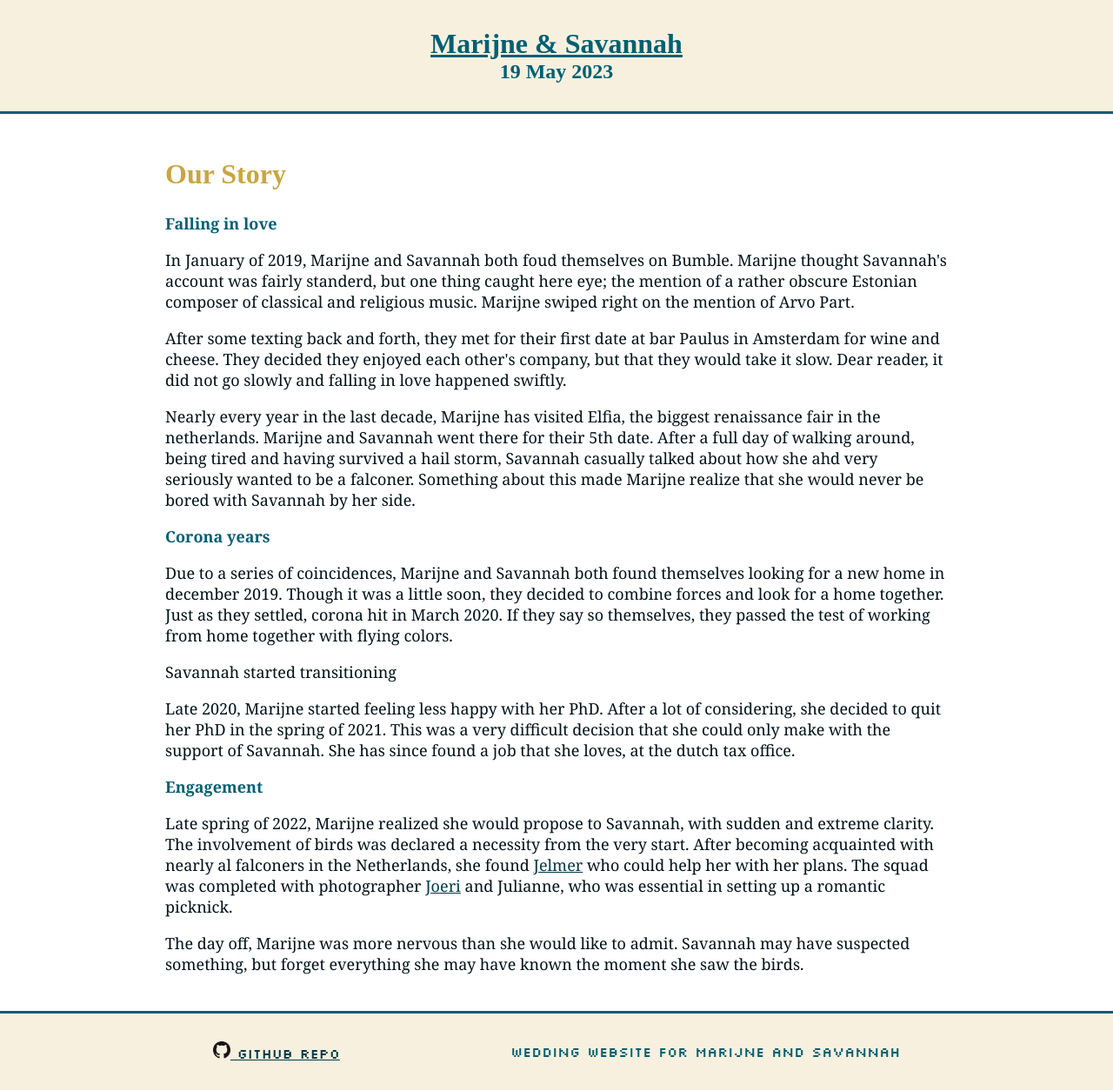
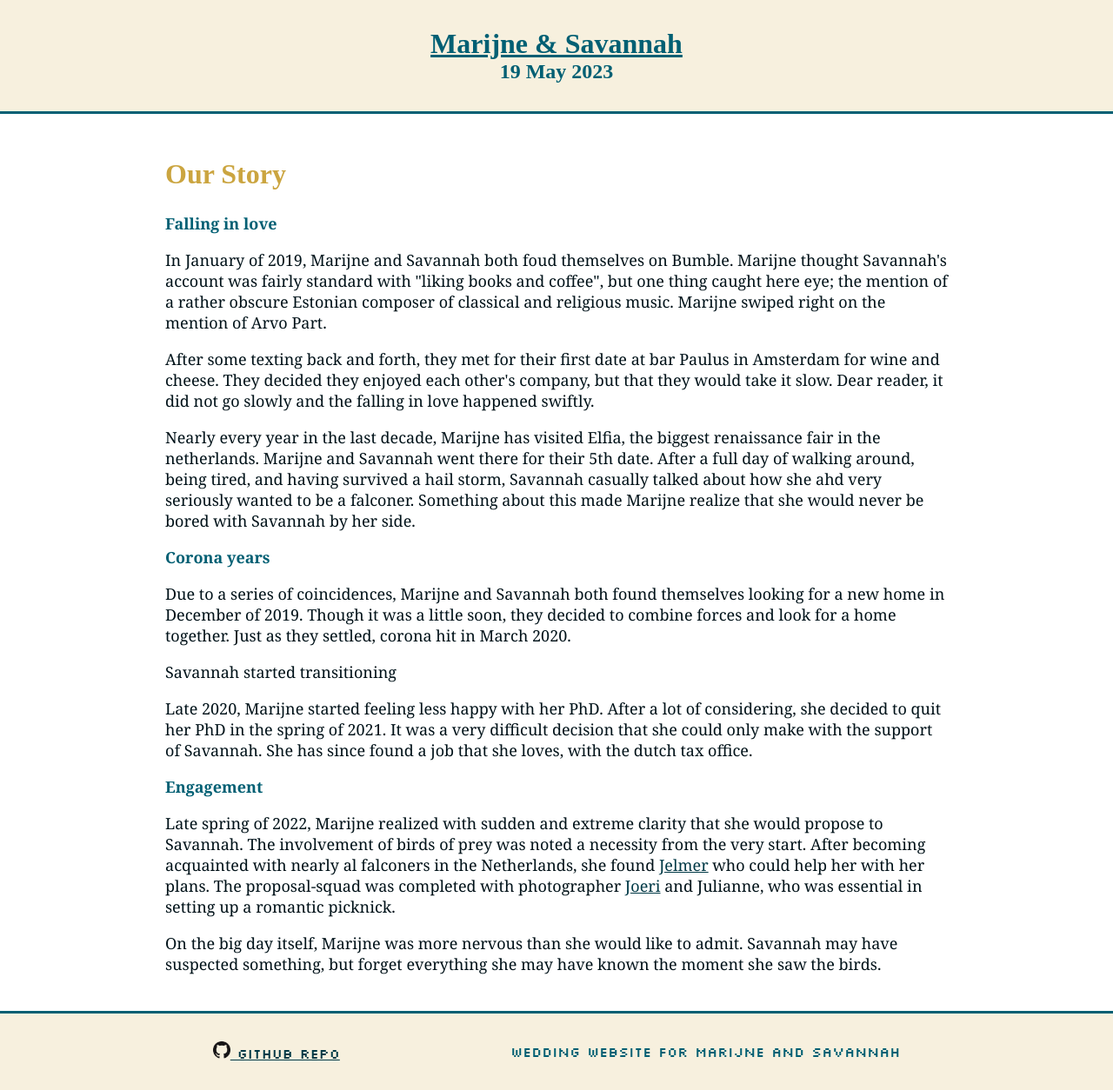
Before and after one commit to schijns-fischer-wedding/schijns-fischer-wedding.github.io, a Jekyll site: the page built from pages/our_story.md, in a window 1280 px wide. Shown: the whole page at 87% size. Built offline with Jekyll 4.4.1, drawn with Linux system fonts in a browser that asks for light colours; some web fonts are replaced.

Commit message:
minor changes in text

```diff
--- a/pages/our_story.md
+++ b/pages/our_story.md
@@ -11,29 +11,28 @@ title:  Our story
 <h3>Falling in love</h3>
 <p>
   In January of 2019, Marijne and Savannah both foud themselves on Bumble.
-  Marijne thought Savannah's account was fairly standerd, but one thing caught here eye;
+  Marijne thought Savannah's account was fairly standard with "liking books and coffee", but one thing caught here eye;
   the mention of a rather obscure Estonian composer of classical and religious music.
   Marijne swiped right on the mention of Arvo Part.
 </p>
 <p>
   After some texting back and forth, they met for their first date at bar Paulus in Amsterdam for wine and cheese.
   They decided they enjoyed each other's company, but that they would take it slow.
-  Dear reader, it did not go slowly and falling in love happened swiftly.
+  Dear reader, it did not go slowly and the falling in love happened swiftly.
 </p>
 <p>
   Nearly every year in the last decade, Marijne has visited Elfia, the biggest renaissance fair in the netherlands.
   Marijne and Savannah went there for their 5th date.
-  After a full day of walking around, being tired and having survived a hail storm,
+  After a full day of walking around, being tired, and having survived a hail storm,
   Savannah casually talked about how she ahd very seriously wanted to be a falconer.
   Something about this made Marijne realize that she would never be bored with Savannah by her side.
 </p>
 
 <h3>Corona years</h3>
 <p>
-  Due to a series of coincidences, Marijne and Savannah both found themselves looking for a new home in december 2019.
+  Due to a series of coincidences, Marijne and Savannah both found themselves looking for a new home in December of 2019.
   Though it was a little soon, they decided to combine forces and look for a home together.
   Just as they settled, corona hit in March 2020.
-  If they say so themselves, they passed the test of working from home together with flying colors.
 </p>
 <p>
   Savannah started transitioning
@@ -41,19 +40,19 @@ title:  Our story
 <p>
   Late 2020, Marijne started feeling less happy with her PhD.
   After a lot of considering, she decided to quit her PhD in the spring of 2021.
-  This was a very difficult decision that she could only make with the support of Savannah.
-  She has since found a job that she loves, at the dutch tax office.
+  It was a very difficult decision that she could only make with the support of Savannah.
+  She has since found a job that she loves, with the dutch tax office.
 </p>
 
 <h3>Engagement</h3>
 <p>
-  Late spring of 2022, Marijne realized she would propose to Savannah, with sudden and extreme clarity.
-  The involvement of birds was declared a necessity from the very start.
+  Late spring of 2022, Marijne realized with sudden and extreme clarity that she would propose to Savannah.
+  The involvement of birds of prey was noted a necessity from the very start.
   After becoming acquainted with nearly al falconers in the Netherlands, she found <a href="http://www.valkerij-culemborg.nl/">Jelmer</a> who could help her with her plans.
-  The squad was completed with photographer <a href="https://www.instagram.com/joerikempphotography/">Joeri</a> and Julianne, who was essential in setting up a romantic picknick.
+  The proposal-squad was completed with photographer <a href="https://www.instagram.com/joerikempphotography/">Joeri</a> and Julianne, who was essential in setting up a romantic picknick.
 </p>
 <p>
-  The day off, Marijne was more nervous than she would like to admit.
+  On the big day itself, Marijne was more nervous than she would like to admit.
   Savannah may have suspected something, but forget everything she may have known the moment she saw the birds.
 </p>
 
```
